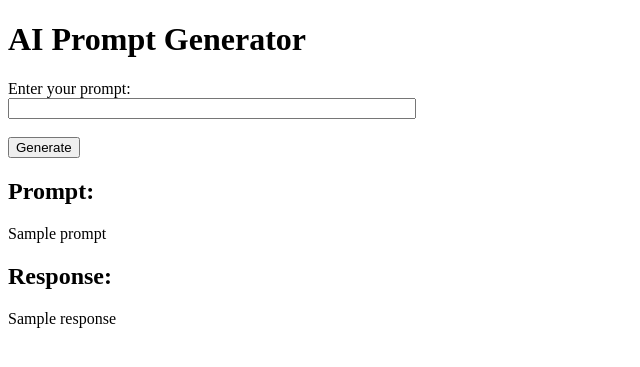
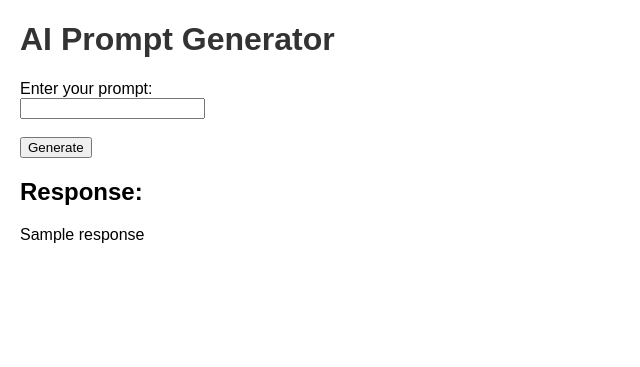
Before and after one commit to Kartik-yo/ai-deployment, a FastAPI app: template templates/index.html in a window 1280 px wide. Shown: the top 367 px of the page, without its empty margins (0-640 px from the left). Run offline with FastAPI, Linux system fonts and the light colour scheme; the template is opened without the code that fills it: most values are stand-ins (such as "Sample title", 1, 10 or a date in 2020).

Commit message:
finished for now

```diff
--- a/app.py
+++ b/app.py
@@ -1,57 +1,28 @@
-from fastapi import FastAPI, Request, Form
+from fastapi import FastAPI, Form, Request
 from fastapi.responses import HTMLResponse
-from fastapi.templating import Jinja2Templates
-from transformers import AutoTokenizer, AutoModelForCausalLM
-import os
+from starlette.templating import Jinja2Templates
+import google.generativeai as genai
 
-# Initialize FastAPI app and templates
+# Initialize FastAPI app
 app = FastAPI()
 templates = Jinja2Templates(directory="templates")
 
-# Model details
-MODEL_NAME = "./model"
-tokenizer = None
-model = None
-
-# Load model and tokenizer
-def load_model():
-    global tokenizer, model
-    try:
-        os.makedirs(MODEL_NAME, exist_ok=True)
-        tokenizer = AutoTokenizer.from_pretrained(MODEL_NAME)
-        model = AutoModelForCausalLM.from_pretrained(MODEL_NAME)
-        print("Model loaded successfully.")
-    except Exception as e:
-        print(f"Error loading model: {e}")
-
-load_model()
+# Set up Gemini API Key
+genai.configure(api_key="AIzaSyD-aKmuacuhSyrkAAZBWrGPO0J3iZ47UiQ")
 
 @app.get("/", response_class=HTMLResponse)
-async def read_root(request: Request):
-    """Render the front-end form."""
-    return templates.TemplateResponse("index.html", {"request": request})
+async def get_form(request: Request):
+    return templates.TemplateResponse("index.html", {"request": request, "response": ""})
 
 @app.post("/generate", response_class=HTMLResponse)
 async def generate_response(request: Request, prompt: str = Form(...)):
-    """Generate response for a given prompt."""
-    if not tokenizer or not model:
-        return templates.TemplateResponse(
-            "index.html",
-            {"request": request, "error": "Model not loaded. Please check the backend."},
-        )
-
     try:
-        # Tokenize input and generate response
-        inputs = tokenizer(prompt, return_tensors="pt")
-        outputs = model.generate(inputs["input_ids"], max_length=200, num_return_sequences=1)
-        response = tokenizer.decode(outputs[0], skip_special_tokens=True)
-
-        # Render response
-        return templates.TemplateResponse(
-            "index.html",
-            {"request": request, "prompt": prompt, "response": response},
-        )
+        # Call Gemini API
+        model = genai.GenerativeModel('gemini-pro')
+        response = model.generate_content(prompt)
+        result = response.text  # Extract the response text
+        return templates.TemplateResponse("index.html", {"request": request, "response": result})
     except Exception as e:
         return templates.TemplateResponse(
-            "index.html", {"request": request, "error": str(e)}
+            "index.html", {"request": request, "response": f"Error: {str(e)}"}
         )
--- a/requirements.txt
+++ b/requirements.txt
@@ -1,5 +1,5 @@
 fastapi
 uvicorn
-transformers
-torch
+jinja2
 python-multipart
+google-generativeai
--- a/templates/index.html
+++ b/templates/index.html
@@ -4,28 +4,20 @@
     <meta charset="UTF-8">
     <meta name="viewport" content="width=device-width, initial-scale=1.0">
     <title>AI Prompt Generator</title>
+    <style>
+        body { font-family: Arial, sans-serif; margin: 20px; }
+        h1 { color: #333; }
+        .error { color: red; }
+    </style>
 </head>
 <body>
     <h1>AI Prompt Generator</h1>
     <form method="post" action="/generate">
         <label for="prompt">Enter your prompt:</label><br>
-        <input type="text" id="prompt" name="prompt" required style="width: 400px;"><br><br>
+        <input type="text" id="prompt" name="prompt" required><br><br>
         <button type="submit">Generate</button>
     </form>
-
-    {% if prompt %}
-    <h2>Prompt:</h2>
-    <p>{{ prompt }}</p>
-    {% endif %}
-
-    {% if response %}
     <h2>Response:</h2>
     <p>{{ response }}</p>
-    {% endif %}
-
-    {% if error %}
-    <h2>Error:</h2>
-    <p style="color: red;">{{ error }}</p>
-    {% endif %}
 </body>
 </html>
```
Also changed, not shown: 1 other file.
